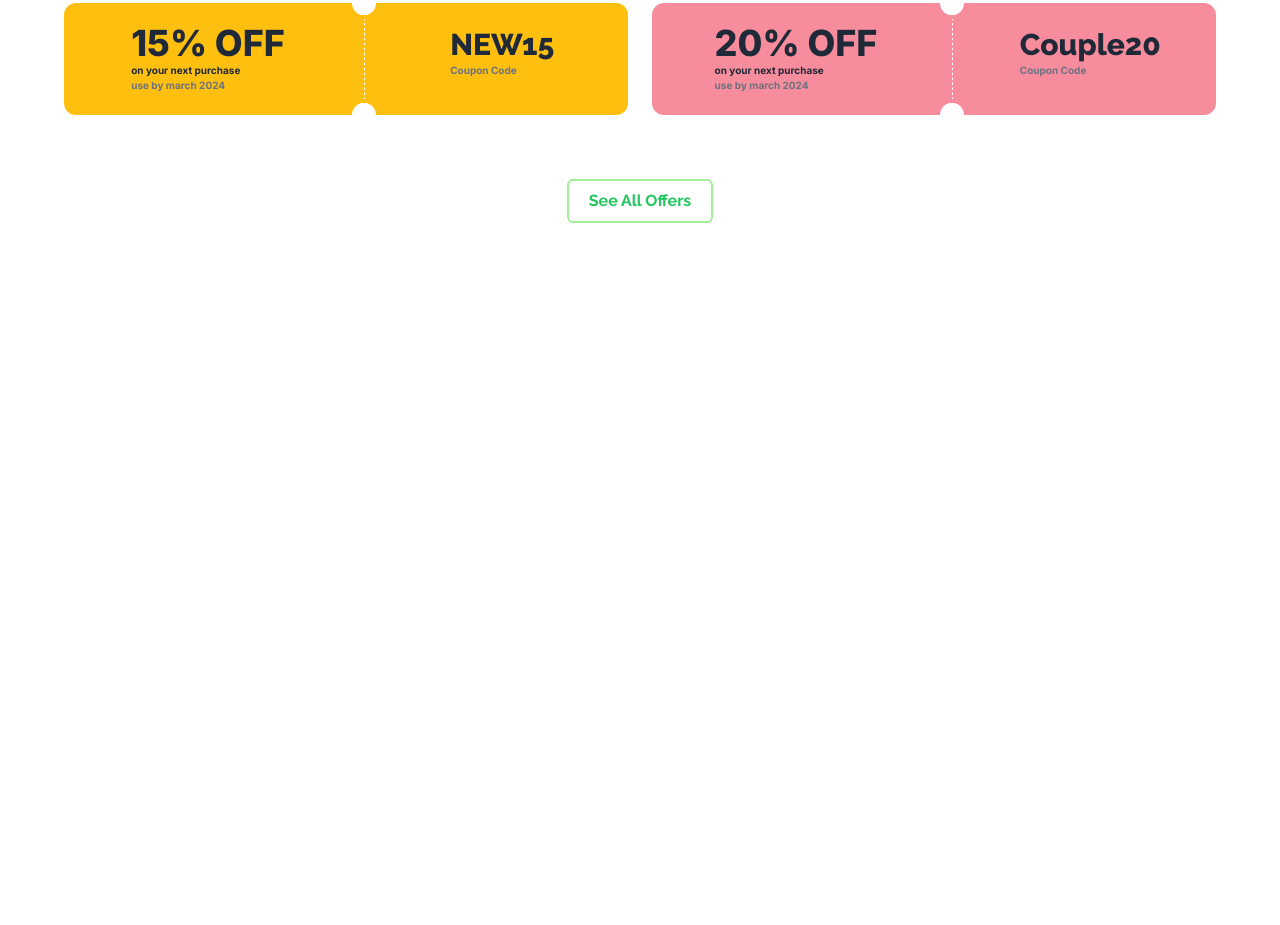
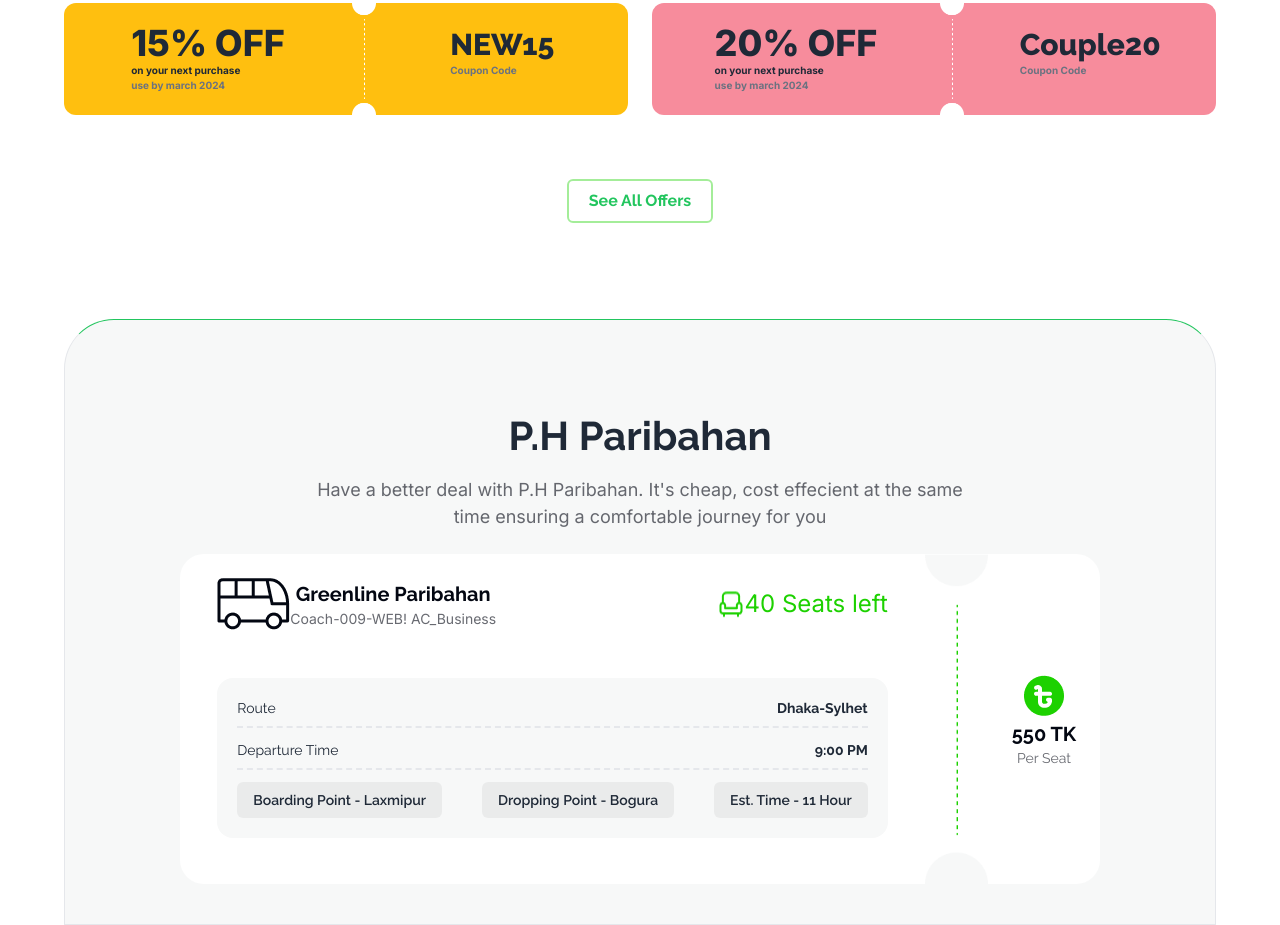
Before and after one commit to AbdullahFaiaz/Assignment-5, a plain HTML site: page index.html in a window 1280 px wide. Shown: the part 751-1676 px from the top of the page. Before the commit the page ends 1070 px from the top, so only its background shows below. Drawn offline with nearby package versions, Linux system fonts and the light colour scheme.

Commit message:
ticket coupon done

```diff
--- a/index.html
+++ b/index.html
@@ -97,9 +97,76 @@
             <div><button id="see-all-offers-btn" class="hover:bg-green-200 font-bold text-green-500 flex items-center justify-center rounded-md py-2 px-5 border-2 border-[#1dd10066] bg-white]">See All Offers</div>
         </div>
 <!-- buy tickets section -->
-        <section id="buy-tickets-section" class="mt-24">
+    <section class="mt-24 bg-[#f7f8f8] rounded-t-[50px] border-t-green-500 border-[1px]">
+        <!-- Ticket Coupon -->
+        <div id="" class="mt-11 md:mt-24 mb-10">
+            <!--  heading  -->
+                <div class="flex flex-col items-center ">
+                <h1 class="font-bold text-xl sm:text-4xl lg:text-[40px] mb-2 md:mb-5"> P.H Paribahan </h1>
+                <p class="inter-normal text-[#03071299] text-[12px] sm:text-[13px] md:text-[14px] lg:text-[18px] text-center"> Have a better deal with P.H Paribahan. It's cheap, cost effecient at the same <br> time ensuring a comfortable journey for you </p>
+                </div>
+
+                <!-- ticket -->
+                <div id="buy-tickets-section" class="bg-[#ffffff] rounded-3xl w-[80%] mx-auto mt-6 flex flex-col lg:flex-row lg:h-[330px]">
+                    <div class="flex-1">
+                        <div>
+                            <div class="w-[90%] mx-auto">
+                                <div class="flex justify-between mb-6 flex-col md:flex-row items-center gap-5 py-6">
+                                    <!--  first Line left   -->
+                                    <div class="flex">
+                                        <span class="flex flex-col justify-center"> <img class="" alt="bus logo" src="images/bus-logo.png"></img> </span>
+                                        <span class="flex flex-col justify-center items-center">
+                                            <h1 class="text-[#030712] font-bold text-xs md:text-xl"> Greenline Paribahan </h1>
+                                            <p class="text-[#03071299] inter-normal text-[10px] sm:text-[14px]"> Coach-009-WEB! AC_Business </p>
+                                        </span>
+                                    </div>
+                                                    <!-- first line right -->
+                                    <div class="flex items-center">
+                                        <div class="flex"><img alt="seat logo" src="images/seat-green.png"> </img> <p class="inter-normal text-2xl text-[#1dd100]"> 40 Seats left <p></div>
+                                    </div>
+                                </div>
+                            </div>
+                        </div>
+
+                                        <!--   Second Section of ticket    -->
+
+                        <div class="bg-[#f7f8f8] w-[90%] mx-auto rounded-2xl p-5 text-xs md:text-sm flex flex-col gap-1">
+                                                <!-- first line -->
+                            <div class="flex justify-between border-dashed border-b-2 pb-2">
+                                <div>Route</div>
+                                <div class="font-bold">Dhaka-Sylhet</div>
+                            </div>
+                                                <!-- second line -->
+                            <div class="flex justify-between border-dashed border-b-2 pb-2 pt-2">
+                                <div>Departure Time</div>
+                                <div class="font-bold">9:00 PM</div>
+                            </div>
+                                                    <!-- third line -->
+                            <div class="flex-col sm:flex-row flex gap-2 justify-between pt-2">
+                                <div class="bg-[#0307120d] py-2 px-4 rounded-md font-semibold text-center sm:text-left">Boarding Point - Laxmipur</div>
+                                <div class="bg-[#0307120d] py-2 px-4 rounded-md font-semibold text-center sm:text-left">Dropping Point - Bogura</div>
+                                <div class="bg-[#0307120d] py-2 px-4 rounded-md font-semibold text-center sm:text-left"> Est. Time - 11 Hour </div>
+                            </div>
+                        </div>
+                    </div>
+                    <!-- divider -->
+                    <div class="hidden lg:inline-block">
+                        <img class="h-full" src="images/info-devider.png" alt="">
+                    </div>
+                    <!-- ticket price -->
+                    <div class="flex-1 lg:flex-none lg:w-28 my-7 flex flex-col justify-center items-center">
+                        <div class="flex flex-col justify-center items-center">
+                            <img src="images/fare.png" alt="fare">
+                            <h1 class="text-[#030712] font-bold text-xl">550 TK</h1>
+                            <h1 class="text-[#03071299] text-sm">Per Seat</h1>
+                        </div>
+                    </div>
+
+                </div>
 
 
+        </div>
+            </section>
         </section>
 
     </main>
--- a/script/script.js
+++ b/script/script.js
@@ -1,3 +1,3 @@
 document.getElementById('buy-tickets-btn').addEventListener('click',function(){
-    document.getElementById("see-all-offers-btn").scrollIntoView({behavior: 'smooth'});
+    document.getElementById("buy-tickets-section").scrollIntoView({behavior: 'smooth'});
 })
```
